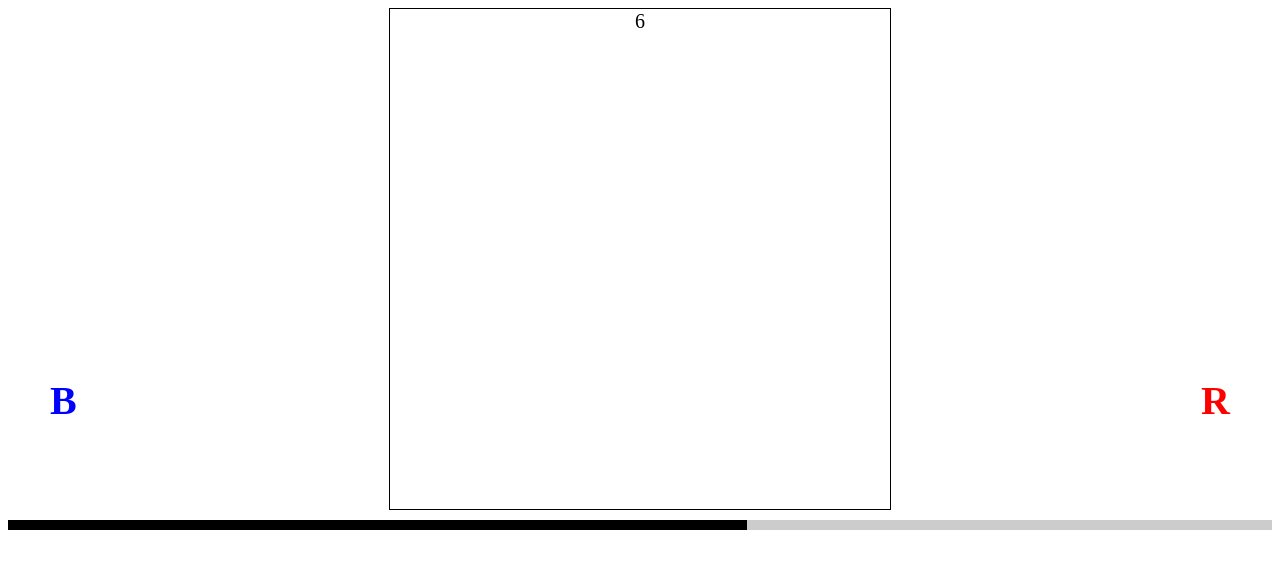
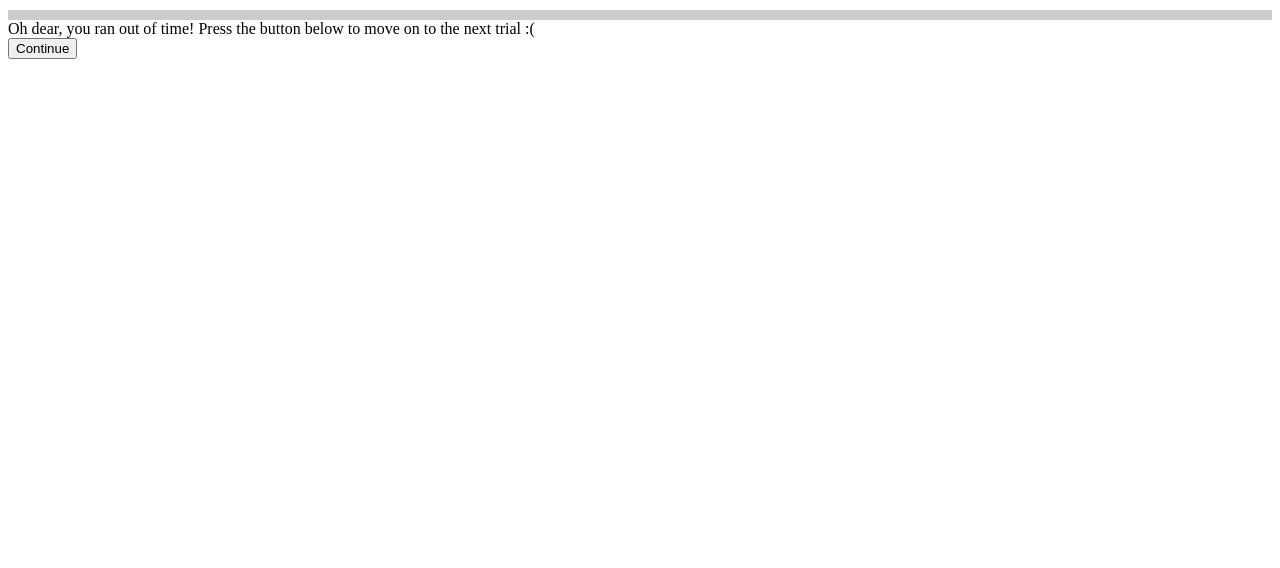
Before and after one commit to zoehongg/DeadlineShapes, a plain HTML site: page im_okay.html in a window 1280 px wide. Drawn offline with Linux system fonts and the light colour scheme.

Commit message:
CF - this is hard!

```diff
--- a/im_okay.html
+++ b/im_okay.html
@@ -131,15 +131,13 @@
     let isPaused = false; // Flag to indicate if the timer is paused
     let arrowKeyPressed = false; // Flag to indicate if an arrow key was pressed
     let isOutOfTime = false; // Flag to track if time is out    [CF: not sure why there are 3 timer flags]
-    let isTimeUp = false; // Initialize as false                [CF: not sure why there are 3 timer flags]
     let isTimerAtZero = false; // Initialize the flag as false  [CF: not sure why there are 3 timer flags]
+    let countdownMilliseconds; // Countdown duration in milliseconds
+    let remainingMilliseconds; // Remaining milliseconds on the countdown
 
     // Get references to the buttons
     const confidenceButtons = document.querySelectorAll('#confidence-buttons button');
-
     let selectedConfidence = 0; // Initialize with a default value
-    let countdownMilliseconds; // Countdown duration in milliseconds
-    let remainingMilliseconds; // Remaining milliseconds on the countdown
 
     // Define the shapes and their corresponding log likelihood ratios
     const shapes = [
@@ -153,10 +151,12 @@
       {shape: "star", llr: 0.9}
     ];
 
-    // Initialize some other variables
+    // Initialized other variables
     let shapeCounter = 0; // Counter variable for the number of shapes drawn
-    const shapeDelay = 500; // Delay between showing shapes in ms
+    const shapeDelay = 400; // Delay between showing shapes in ms
     const maxShapes = 20; // Max number of shapes (20)
+    const tMin = 2000; // Min duration of timer (deadline)
+    const tMax = 5000; // Max duration of timer (deadline)
     let currentShapeTimeoutId; // Timeout ID for controlling shape drawing
     let startTime; // Start time of shape drawing
 
@@ -166,7 +166,7 @@
 
     // Add event listener for arrow key presses
     window.addEventListener("keydown", function(event) {
-      if (event.code === "ArrowLeft" || event.code === "ArrowRight") {
+      if ((event.code === "ArrowLeft" || event.code === "ArrowRight") && (isTimerAtZero == false)) {
         // Pause the timer and shape drawing
         isPaused = true;
         clearTimeout(currentShapeTimeoutId);
@@ -197,28 +197,6 @@
     });
 
 
-// this is now done within submitConfidence or timeIsUp
-    // // Add event listener to the "Next Trial" button
-    // const nextTrialButton = document.getElementById("next-trial-button");
-    // nextTrialButton.addEventListener("click", function() {
-    //
-    //   // Hide the success page
-    //   successPage.style.display = "none";
-    //
-    //   // Reset variables and restart the shapes/timer sequence
-    //   shapeCounter = 0;
-    //   shapesCompleted = false;
-    //   passedTime = 0;
-    //   isPaused = false;
-    //   arrowKeyPressed = false;
-    //   isOutOfTime = false;
-    //
-    //   // Restart the shapes/timer sequence for the next trial
-    //   startShapesTimer();
-    //
-    // });
-
-
 // BEGIN HELPER FUNCTIONS
 
 
@@ -229,7 +207,7 @@ function updateTimer() {
     let remainingMilliseconds = countdownMilliseconds - passedTime;
 
     // Display the remaining time in milliseconds
-    console.log(`Time remaining: ${remainingMilliseconds} milliseconds`);
+//    console.log(`Time remaining: ${remainingMilliseconds} milliseconds`);
 
     // Stop the countdown at zero
     if (remainingMilliseconds <= 0) {
@@ -249,7 +227,6 @@ function updateTimer() {
 // Function to stop drawing shapes and show confidence message
 function stopDrawing() {
   clearTimeout(currentShapeTimeoutId); // Stop further shape drawing
-  document.getElementById("confidence").style.display = "block"; // Display the confidence message
   document.getElementById("letter-blue").style.display = "none"; // Hide blue letter
   document.getElementById("letter-red").style.display = "none"; // Hide red letter
   document.getElementById("canvas").style.display = "none"; // Hide canvas
@@ -261,17 +238,11 @@ function stopDrawing() {
 
 
     // Wrap the main code inside a function that handles the repeating pattern
-    function runPattern() {
-      // Declare countdownMilliseconds and remainingMilliseconds
-      let countdownMilliseconds;
-      let remainingMilliseconds;
+    function run() {
 
-      // Check if the canvas element exists before calling startShapesTimer
-      const canvas = document.getElementById("canvas");
-      if (canvas) {
-        // Call the startShapesTimer function initially to start the sequence
-        startShapesTimer();
-      }
+      // Draw a shape
+      drawShape();
+
     }
 
 
@@ -298,7 +269,6 @@ function stopDrawing() {
         clearInterval(updateTimerId);
         outOfTimeMessage();
         stopDrawing();
-        isTimeUp = true; // Set the isTimeUp variable to true
       } else {
 
         // Show the timer bar container when the timer is above 0
@@ -314,8 +284,6 @@ function stopDrawing() {
           if (successPage) {
             successPage.style.display = "none";
           }
-
-          // isTimerAtZero = false; // Reset the flag [CF - why? it's already false or else you wouldn't be here]
         }
       }
     }
@@ -334,7 +302,7 @@ function stopDrawing() {
       // Generate a random shape index
       const randomShapeIndex = Math.floor(Math.random() * shapes.length);
 
-      // Call updateTimerDisplay to update the timer display
+      // Update the timer display
       updateTimerDisplay();
 
       // Get the current shape and its log likelihood ratio
@@ -436,7 +404,7 @@ function stopDrawing() {
 
           // Schedule the next shape to be drawn after the standard delay and pause
           setTimeout(drawShape, shapeDelay + 100); // shapeDelay + 100 ms pause
-        }, 500); // 500 ms delay before the first shape
+        }, 400); // 400 ms delay before the first shape
       } else {
         // All shapes have been drawn, make the entire screen blank
         document.getElementById("overlay").style.display = "block";
@@ -454,22 +422,15 @@ function stopDrawing() {
       document.getElementById("letter-red").style.display = "block";
       document.getElementById("timer").style.display = "block";
 
-      // Update countdownMilliseconds and remainingMilliseconds
-      countdownMilliseconds = Math.floor(Math.random() * (10000 - 5000 + 1)) + 5000;
-      remainingMilliseconds = countdownMilliseconds;
+      // Randomize the countdown duration between tMin and tMax milliseconds
+      countdownMilliseconds = Math.floor(Math.random() * (tMax - tMin + 1)) + tMin;
+      // Calculate the remaining milliseconds on the countdown
+      remainingMilliseconds = countdownMilliseconds - (Date.now() - startTime);
 
-      // Restart drawing shapes
+      // Start drawing shapes
       shapeCounter = 0;
       document.body.style.backgroundColor = "transparent"; // Reset background color
-      drawShape(); // Call drawShape directly
-      startTime = Date.now();
 
-      // Update and display the countdown timer
-      const timerElement = document.getElementById("timer");
-      timerElement.textContent = Math.ceil(remainingMilliseconds / 1000);
-
-      // Call the updateTimerDisplay function initially to start updating the timer display
-      updateTimerDisplay();
     }
 
     // Function to handle arrow key presses and show the confidence page
@@ -492,6 +453,10 @@ function stopDrawing() {
       } else {
         outOfTimeMessage(); // Display the "Oh dear" message
       }
+
+      // And just in case Oh No message is there, hide it
+      const ohNoPage = document.getElementById("oh-no-page").style.display = "none";
+
     }
 
     // Function to submit confidence and show success page
@@ -508,9 +473,6 @@ function stopDrawing() {
       // Log the selected confidence value to the console
       console.log("Selected confidence:", confidence);
 
-      // Hide the confidence page
-      document.getElementById("confidence").style.display = "none";
-
       // Display the success page with "Good job" message and next trial button
       const successPage = document.getElementById("success-page");
       successPage.style.display = "block";
@@ -522,7 +484,6 @@ function stopDrawing() {
 
     // Function to handle the "Oh dear" message when the timer reaches 0
     function outOfTimeMessage() {
-      if (!isOutOfTime) { // why "!" ???????
         // Hide elements and stop drawing
         stopDrawing();
         isPaused = true;
@@ -531,12 +492,19 @@ function stopDrawing() {
         // Set the flag to indicate that the timer is at 0
         isTimerAtZero = true;
 
+        // display the Oh No message
+        const ohNoPage = document.getElementById("oh-no-page");
+        ohNoPage.style.display = "block";
+
+        // hide the time bar and Confidence page
+        document.getElementById("timer-bar").style.display = "none";;
+        document.getElementById("confidence").style.display = "none";
+
         // Check if the "Continue" button exists before adding the event listener
         const continueButton = document.getElementById("continue-button");
         if (continueButton) {
           continueButton.addEventListener("click", continueToNextTrial);
         }
-      }
     }
 
     // Function to continue to the next trial from 'Oh dear' page (after time expires)
@@ -554,40 +522,53 @@ function stopDrawing() {
       isPaused = false;
       arrowKeyPressed = false;
       isOutOfTime = false;
+      isTimerAtZero = false;
 
       // Restart the shapes/timer sequence for the next trial
       startShapesTimer();
+
+      // Update timer display (number and bar, if visible)
+      const timerElement = document.getElementById("timer");
+      timerElement.textContent = Math.ceil(remainingMilliseconds / 1000);
+      updateTimerDisplay();
+
+      // Call the updateTimer function now and every N ms
+      updateTimerId = setInterval(updateTimer, 10);
+
+      // Run it!
+      run();
+
     }
 
 
 // BEGIN EXECUTION CODE
 
+    // Hide the "Oh dear" and "Success" pages
+    const ohNoPage = document.getElementById("oh-no-page");
+    if (ohNoPage) {
+      ohNoPage.style.display = "none";
+    }
+    const successPage = document.getElementById("success-page");
+    if (successPage) {
+      successPage.style.display = "none";
+    }
 
-    // Start drawing shapes
+    // Record the start time
     startTime = Date.now();
-////    drawShape();
 
-    // Randomize the countdown duration between 5000 and 10000 milliseconds
-    countdownMilliseconds = Math.floor(Math.random() * (10000 - 5000 + 1)) + 5000;
-    // Calculate the remaining milliseconds on the countdown
-    remainingMilliseconds = countdownMilliseconds - (Date.now() - startTime);
+    // Start timer
+    startShapesTimer();
 
-    // Display and update the countdown timer
+    // Update timer display (number and bar, if visible)
     const timerElement = document.getElementById("timer");
-////    timerElement.textContent = remainingMilliseconds;
+    timerElement.textContent = Math.ceil(remainingMilliseconds / 1000);
+    updateTimerDisplay();
 
-    // Call the updateTimerDisplay function initially to start updating the timer display
-    updateTimerDisplay();
-    console.log("remainingMilliseconds:", remainingMilliseconds);
-
-////    const continueButton = document.getElementById("continue-button");
-////    continueButton.addEventListener("click", continueToNextTrial);
-
-    // Call the updateTimer function to start the countdown
+    // Call the updateTimer function now and every N ms
     updateTimerId = setInterval(updateTimer, 10);
 
-    // Call the runPattern function to start the repeating pattern
-    runPattern();
+    run();
+
 
   // Close the DOMContentLoaded event listener
   });
```
